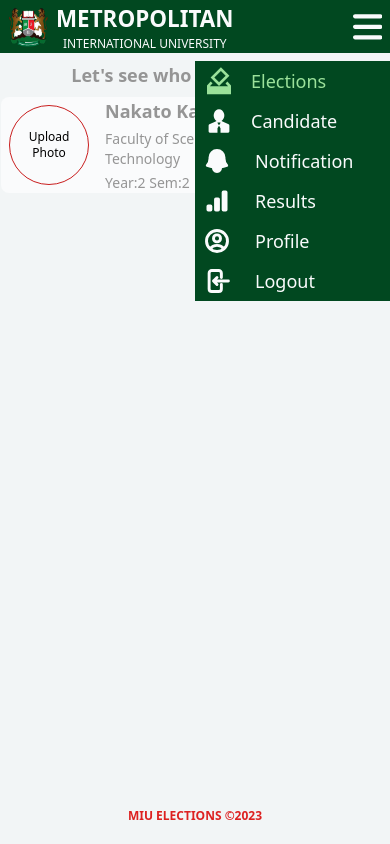
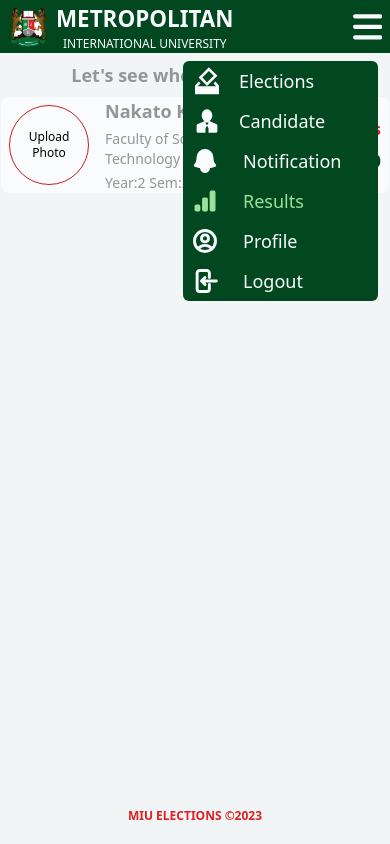
Before and after one commit to nakayizakevina/Final_year_project, a website: page E-voting/Results.html in a window 390 px wide. Both pictures are taken after a click on the element 367 px from the left and 26 px from the top of the page. Drawn offline with Linux system fonts and the light colour scheme.

Commit message:
have changed the look of the popup

```diff
--- a/E-voting/Results.html
+++ b/E-voting/Results.html
@@ -64,7 +64,7 @@
        class="hidden lg:w-full lg:h-fit lg:flex lg:flex-col lg:gap-6"
      >
        <a href="./SDashboard.html">
-         <span class="text-Popup1-200 w-full h-10 flex gap-4 cursor-pointer rounded-lg pl-2  hover:bg-Popup1-100 hover:text-Popup1-600">
+         <span class="text-Grey-100 w-full h-10 flex gap-4 cursor-pointer rounded-lg pl-2  hover:bg-Popup1-100 hover:text-Popup1-600">
            <svg
              class="w-8 h-10 "
              xmlns="http://www.w3.org/2000/svg"
@@ -123,7 +123,7 @@
        </a>
 
        <a href="Results.html">
-         <span class="text-Grey-100 flex gap-6 cursor-pointer rounded-lg pl-2 hover:bg-Popup1-100 hover:text-Popup1-600">
+         <span class="text-Popup1-200 flex gap-6 cursor-pointer rounded-lg pl-2 hover:bg-Popup1-100 hover:text-Popup1-600">
            <svg
              class="w-7 h-10"
              xmlns="http://www.w3.org/2000/svg"
@@ -185,10 +185,10 @@
       >
       <div
       id="mobile1"
-      class="hidden bg-Success-500 w-1/2 absolute top-0 right-0 gap-3  lg:hidden"
+      class="hidden bg-Success-500 w-1/2 absolute top-0 right-3 rounded-md gap-3  lg:hidden"
     >
        <a href="./SDashboard.html">
-        <span class="text-Popup1-200 w-full h-10 flex gap-4 cursor-pointer rounded-lg pl-2  hover:bg-Popup1-100 hover:text-Popup1-600">
+        <span class="text-Grey-100 w-full h-10 flex gap-4 cursor-pointer rounded-lg pl-2  hover:bg-Popup1-100 hover:text-Popup1-600">
           <svg
             class="w-8 h-10 "
             xmlns="http://www.w3.org/2000/svg"
@@ -247,7 +247,7 @@
       </a>
 
       <a href="Results.html">
-        <span class="text-Grey-100 flex gap-6 cursor-pointer rounded-lg pl-2 hover:bg-Popup1-100 hover:text-Popup1-600">
+        <span class="text-Popup1-200 flex gap-6 cursor-pointer rounded-lg pl-2 hover:bg-Popup1-100 hover:text-Popup1-600">
           <svg
             class="w-7 h-10"
             xmlns="http://www.w3.org/2000/svg"
```
